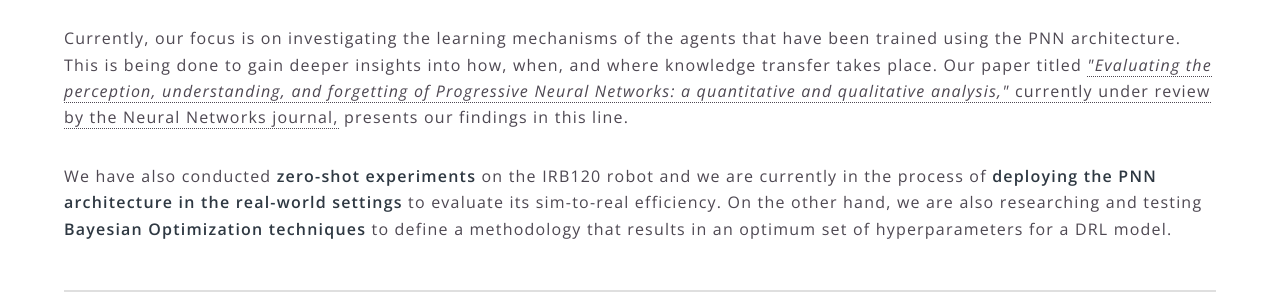
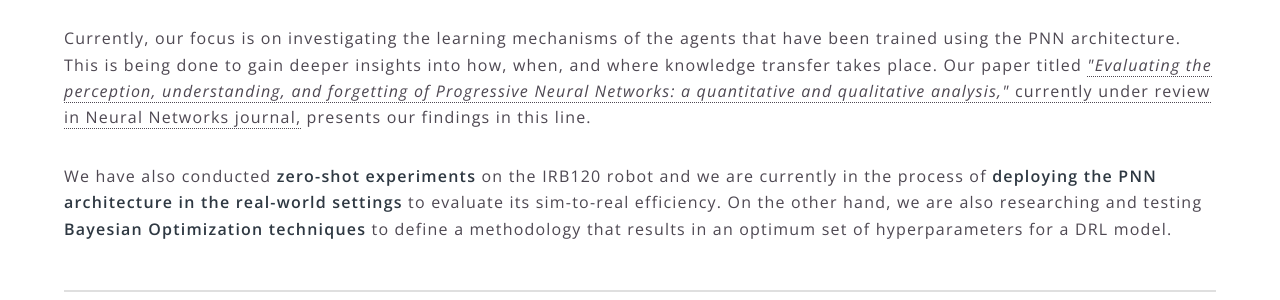
Before and after one commit to Lucia-Guitta/Lucia-Guitta.github.io, a Jekyll site: the page built from phdThesis.html, in a window 1280 px wide and 900 px high, scrolled down 3768 px. Shown: the part 180-480 px from the top of the window. Built offline with Jekyll 4.4.1, drawn with Linux system fonts in a browser that asks for light colours; some web fonts are replaced.

Commit message:
Modify content

```diff
--- a/phdThesis.html
+++ b/phdThesis.html
@@ -92,11 +92,11 @@
 <p>We have chosen two different robotic arms, an industrial robot, the <a target="_blank"
         href="https://new.abb.com/products/robotics/robots/articulated-robots/irb-120">ABB's IRB120</a> and a
     collaborative one, the <a target="_blank" href="https://www.universal-robots.com/products/ur3-robot/">Universal
-        Robots' UR3e</a>. Both of these models
-    have 6 degrees of freedom, but they differ significantly in terms of their morphology. We believe that these
-    differences will enable us to test our proposal under two distinct environments, while still allowing the agent to
-    perform the same task. Hence, we will evaluate the performance of our solution in real-world scenarios and develop a
-    solution that is scalable and applicable in various industry problems.
+        Robots' UR3e</a>. Both of these models have 6 degrees of freedom, but they differ significantly in terms of
+    their morphology. We believe that these differences will enable us to test our proposal under two distinct
+    environments, while still allowing the agent to perform the same task. Hence, we will evaluate the performance of
+    our solution in real-world scenarios and develop a solution that is scalable and applicable in various industry
+    problems.
 </p>
 <p>
 <div class="image fit"><img src="images/pic_RobotsEnv.png" alt="" style="width: 70%; margin: auto;" /></div>
@@ -121,7 +121,7 @@
     Our paper titled <a target="_blank"
         href="https://papers.ssrn.com/sol3/papers.cfm?abstract_id=4342081"><i>"Evaluating the perception, understanding,
             and forgetting of Progressive Neural Networks: a quantitative and qualitative analysis,"</i> currently under
-        review by the Neural Networks journal,</a> presents our findings in this line.
+        review in Neural Networks journal,</a> presents our findings in this line.
 </p>
 <p>
     We have also conducted <b>zero-shot experiments</b> on the IRB120 robot and we are currently in the process of
```
